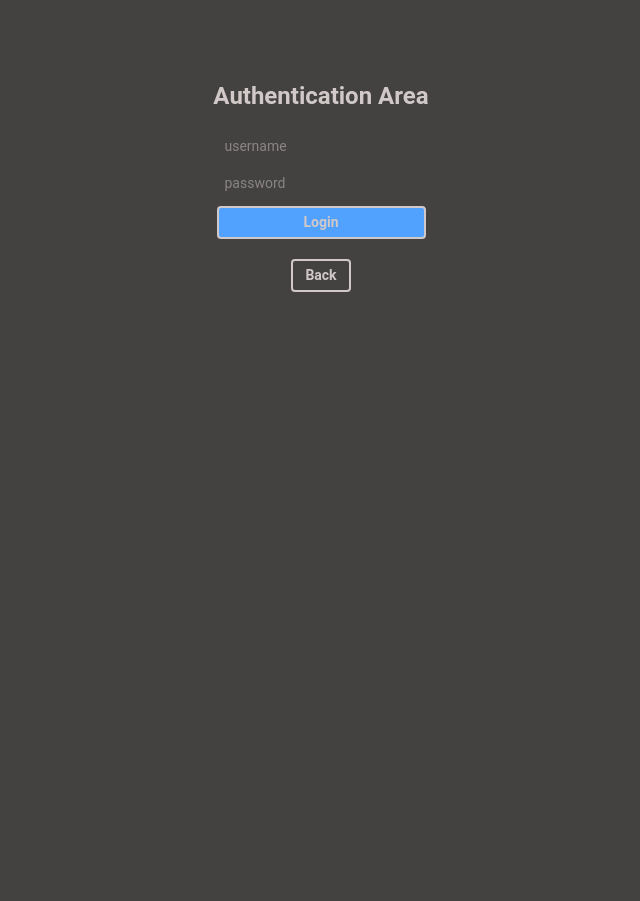
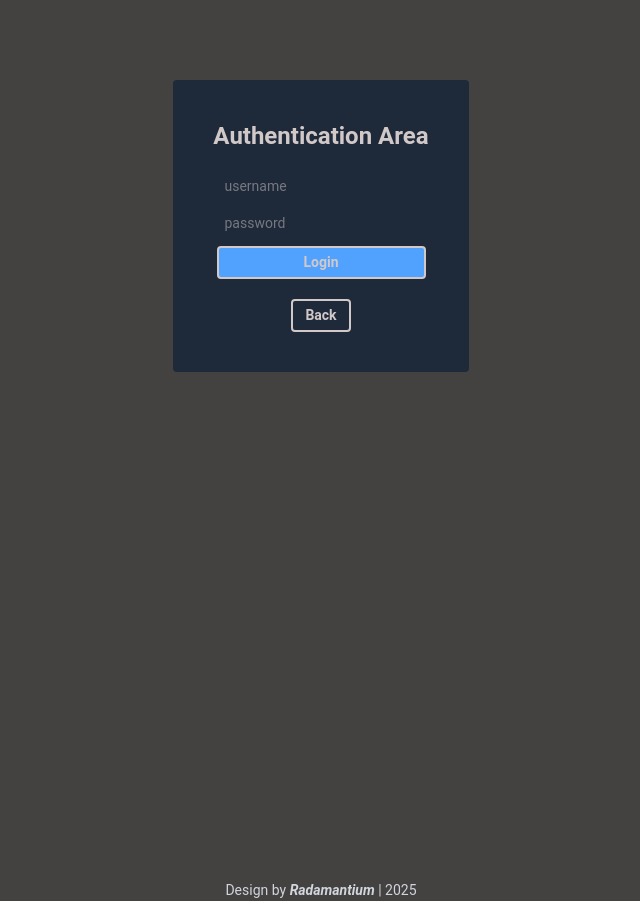
Before and after one commit to RadamantiumX/claustro, a React (Vite) app in the folder loader/shop/: page /signin in a window 1280 px wide. Shown: the whole page, without its empty margins (319-959 px from the left). Before the commit the page ends 880 px from the top, so only its background shows below. Built offline with nearby package versions, Linux system fonts and the light colour scheme; no server answers.

Commit message:
feat: adding some changes

```diff
--- /dev/null
+++ b/loader/shop/src/components/Footer.tsx
@@ -0,0 +1,11 @@
+export const Footer = () =>{
+    return(
+        <>
+        <footer>
+            <div className="flex flex-col items-center">
+                <p className="text-gray-300">Design by <span className="font-bold italic">Radamantium</span> | 2025</p>
+            </div>
+        </footer>
+        </>
+    )
+}
--- a/loader/shop/src/layouts/GuestLayout.tsx
+++ b/loader/shop/src/layouts/GuestLayout.tsx
@@ -1,6 +1,7 @@
 /* eslint-disable @typescript-eslint/no-explicit-any */
 import { Outlet, Navigate } from "react-router-dom"
 import { useStateContext } from "../shared/ContextProviders"
+import { Footer } from "../components/Footer"
 
 export default function GuestLayout() {
   const { token }:any = useStateContext()
@@ -8,8 +9,9 @@ export default function GuestLayout() {
     return <Navigate to='/index'/>
   }
   return (
-    <div>
+    <>
       <Outlet/>
-    </div>
+      <Footer/>
+    </>
   )
 }
--- a/loader/shop/src/pages/Index.tsx
+++ b/loader/shop/src/pages/Index.tsx
@@ -1,6 +1,7 @@
 import { useStateContext } from "../shared/ContextProviders"
 
 export default function Index() {
+   // eslint-disable-next-line @typescript-eslint/no-explicit-any
    const { user }:any = useStateContext()
   return (
     <div>
--- a/loader/shop/src/pages/Signin.tsx
+++ b/loader/shop/src/pages/Signin.tsx
@@ -6,11 +6,12 @@ import { PageTitle } from "../components/PageTitle"
 export default function Signin() {
 
   return (
-    <div className="flex flex-col items-center gap-y-5 mt-20">
-      <PageTitle title="Authentication Area"/>
-      <Form/>
-      <CustomLink inner="Back" route="/" color="gray"/>
-
-    </div>
+    <main className="flex flex-col items-center gap-y-5 mt-20 h-screen">
+      <div className="flex flex-col items-center p-10 gap-y-5 bg-gray-800 rounded-sm">
+         <PageTitle title="Authentication Area"/>
+         <Form/>
+        <CustomLink inner="Back" route="/" color="gray"/>
+      </div>
+    </main>
   )
 }
--- /dev/null
+++ b/loader/shop/src/template/SectionTemplate.tsx
@@ -0,0 +1,13 @@
+import React,{type ReactNode} from "react"
+
+const MainTemplate:React.FC<{children:ReactNode}> = ({children}) =>{
+return(
+    <>
+     <main className="flex flex-col items-center gap-y-5 mt-20 h-screen">
+      {children}
+     </main>
+    </>
+)
+}
+
+export default MainTemplate
```
